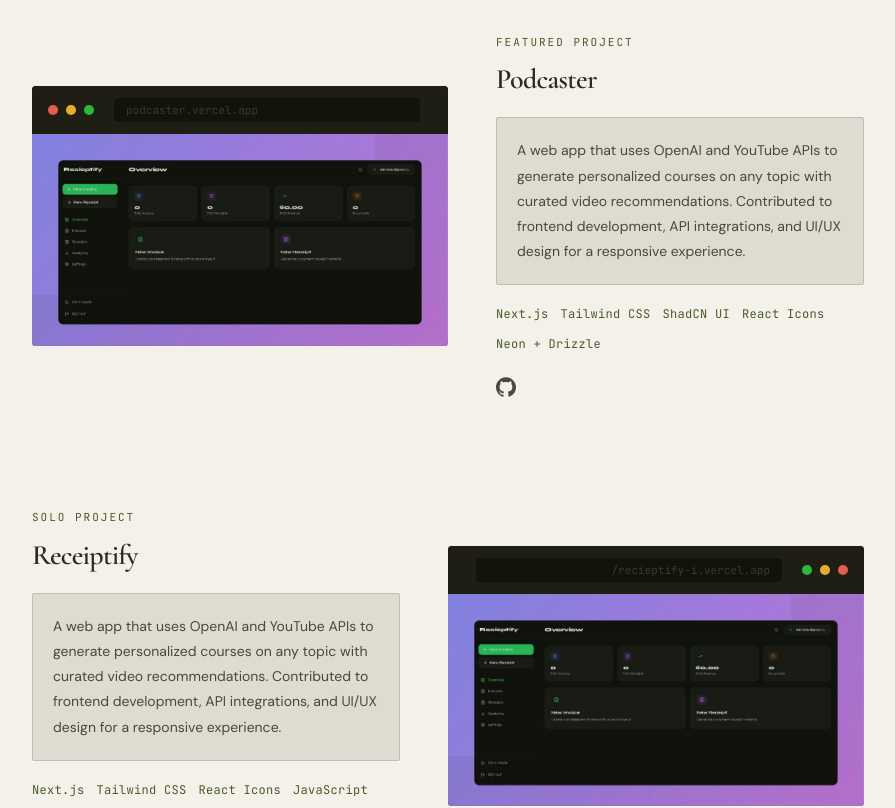
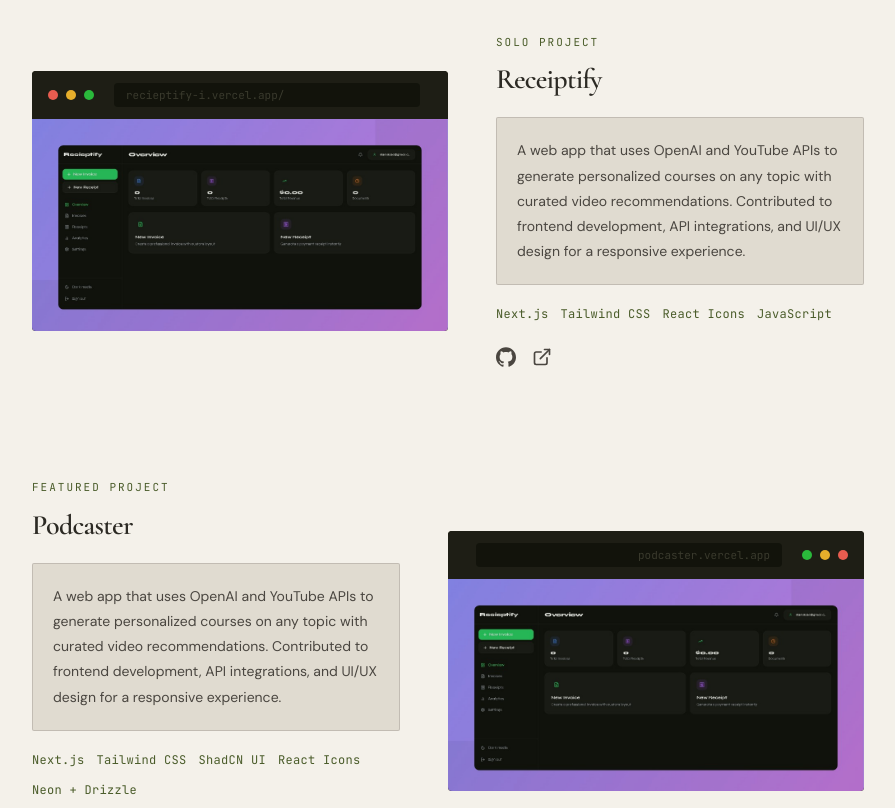
Before and after one commit to kingrayChaska/portfolio, a React (Vite) app: page / in a window 1280 px wide. Shown: the part 3620-4428 px from the top of the page, without its empty margins (192-1087 px from the left). Built offline with nearby package versions, Linux system fonts and the light colour scheme.

Commit message:
feat: add Receiptify project to featured projects section

```diff
--- a/src/constants/data.js
+++ b/src/constants/data.js
@@ -89,6 +89,17 @@
     // Add your screenshot: /public/images/admin-dashboard.png  →  image: "/images/admin-dashboard.png"
     image: "Dash.jpg",
   },
+
+  {
+    title: "Receiptify",
+    overline: "Solo Project",
+    desc: "A web app that uses OpenAI and YouTube APIs to generate personalized courses on any topic with curated video recommendations. Contributed to frontend development, API integrations, and UI/UX design for a responsive experience.",
+    tech: ["Next.js", "Tailwind CSS", "React Icons", "JavaScript"],
+    github: "https://github.com/kingrayChaska/recieptify.git",
+    live: "https://recieptify-i.vercel.app/",
+    // Add your screenshot: /public/images/receiptify.png  →  image: "/images/receiptify.png"
+    image: "recieptify.jpg",
+  },
   {
     title: "Podcaster",
     overline: "Featured Project",
@@ -103,16 +114,6 @@
     github: "https://github.com/kingrayChaska",
     live: null,
     // Add your screenshot: /public/images/podcaster.png  →  image: "/images/podcaster.png"
-    image: "recieptify.jpg",
-  },
-  {
-    title: "Receiptify",
-    overline: "Solo Project",
-    desc: "A web app that uses OpenAI and YouTube APIs to generate personalized courses on any topic with curated video recommendations. Contributed to frontend development, API integrations, and UI/UX design for a responsive experience.",
-    tech: ["Next.js", "Tailwind CSS", "React Icons", "JavaScript"],
-    github: "https://github.com/kingrayChaska/recieptify.git",
-    live: "https://recieptify-i.vercel.app/",
-    // Add your screenshot: /public/images/receiptify.png  →  image: "/images/receiptify.png"
     image: "recieptify.jpg",
   },
 ];
```
